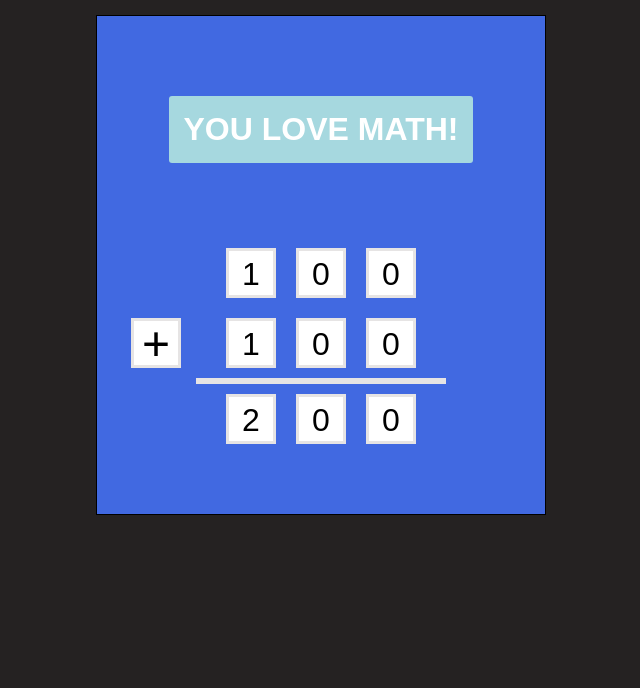
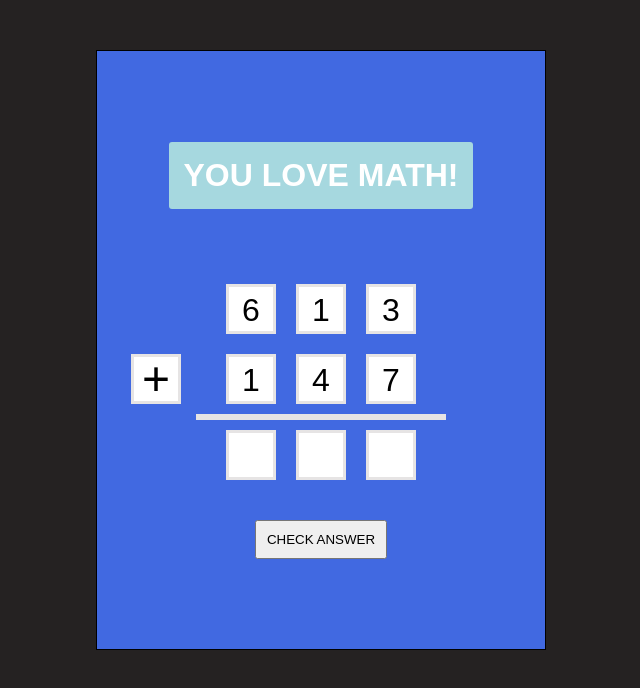
Before and after one commit to Chris-Markle/math-game, a plain HTML site: page index.html in a window 1280 px wide. Shown: the whole page, without its empty margins (319-959 px from the left). Drawn offline with Linux system fonts and the light colour scheme.

Commit message:
Random nums now auto added to both rows

```diff
--- a/css/style.css
+++ b/css/style.css
@@ -15,8 +15,8 @@ body {
   align-items: center;
   flex-direction: column;
   width: 450px;
-  height: 500px;
-  margin: 15px auto 15px auto;
+  height: 600px;
+  margin: 50px auto 15px auto;
   border: 1px solid #000000;
   background-color: royalblue;
 }
@@ -24,7 +24,7 @@ body {
 h1 {
   color: #ffffff;
   padding: 15px;
-  margin-bottom: 75px;
+  margin-bottom: 65px;
   background-color: #a6d8df;
   border-radius: 3px;
 }
@@ -75,10 +75,6 @@ h1 {
   width: 250px;
 }
 
-#answer-row {
-
-}
-
 .hundreds,
 .tens,
 .ones {
@@ -90,3 +86,9 @@ h1 {
   margin: 10px;
   background-color: #ffffff;
 }
+
+#check-answer {
+  margin-top: 50px;
+  padding: 10px;
+  justify-self: flex-end;
+}
--- a/index.html
+++ b/index.html
@@ -11,26 +11,25 @@
     <h1>YOU LOVE MATH!</h1>
 
     <div id="top-row" class="equation-row">
-      <div class="hundreds">1</div>
-      <div class="tens">0</div>
-      <div class="ones">0</div>
+      <div class="hundreds tr-h"></div>
+      <div class="tens tr-t"></div>
+      <div class="ones tr-o value"></div>
     </div>
-
     <div id="bottom-row" class="equation-row">
       <div id="math-symbol">
         <div id="symbol">+</div>
       </div>
-      <div class="hundreds">1</div>
-      <div class="tens">0</div>
-      <div class="ones">0</div>
+      <div class="hundreds br-h"></div>
+      <div class="tens br-t"></div>
+      <div class="ones br-o"></div>
     </div>
     <div id="separator"></div>
     <div id="answer-row" class="equation-row">
-      <div class="hundreds">2</div>
-      <div class="tens">0</div>
-      <div class="ones">0</div>
+      <div class="hundreds ar-h"></div>
+      <div class="tens ar-t"></div>
+      <div class="ones ar-o"></div>
     </div>
-
+    <button id="check-answer">CHECK ANSWER</button>
   </div>
 
   <script src="./js/app.js"></script>
--- a/js/app.js
+++ b/js/app.js
@@ -0,0 +1,42 @@
+const topRowOnes = document.querySelector('.tr-o');
+const topRowTens = document.querySelector('.tr-t');
+const topRowHunds = document.querySelector('.tr-h');
+
+const botRowOnes = document.querySelector('.br-o');
+const botRowTens = document.querySelector('.br-t');
+const botRowHunds = document.querySelector('.br-h');
+
+const ansRowOnes = document.querySelector('.ar-o');
+const ansRowTens = document.querySelector('.ar-t');
+const ansRowHunds = document.querySelector('.ar-h');
+
+let additionAnswer;
+
+const randNum = (val) => {
+  const randVal = Math.floor(Math.random() * 10);
+  val.innerHTML = `${randVal}`;
+}
+
+const assignValues = () => {
+  randNum(topRowOnes);
+  randNum(topRowTens);
+  randNum(topRowHunds);
+  randNum(botRowOnes);
+  randNum(botRowTens);
+  randNum(botRowHunds);
+}
+
+assignValues();
+
+const checkAdditionAnswer = () => {
+  let onesAnswer = topRowOnes + botRowOnes;
+  let tensAnswer = topRowTens + botRowTens;
+
+  if(onesAnswer > 9) {
+    tensAnswer += 1;
+  } else {
+    return onesAnswer;
+  }
+}
+
+checkAdditionAnswer();
```
